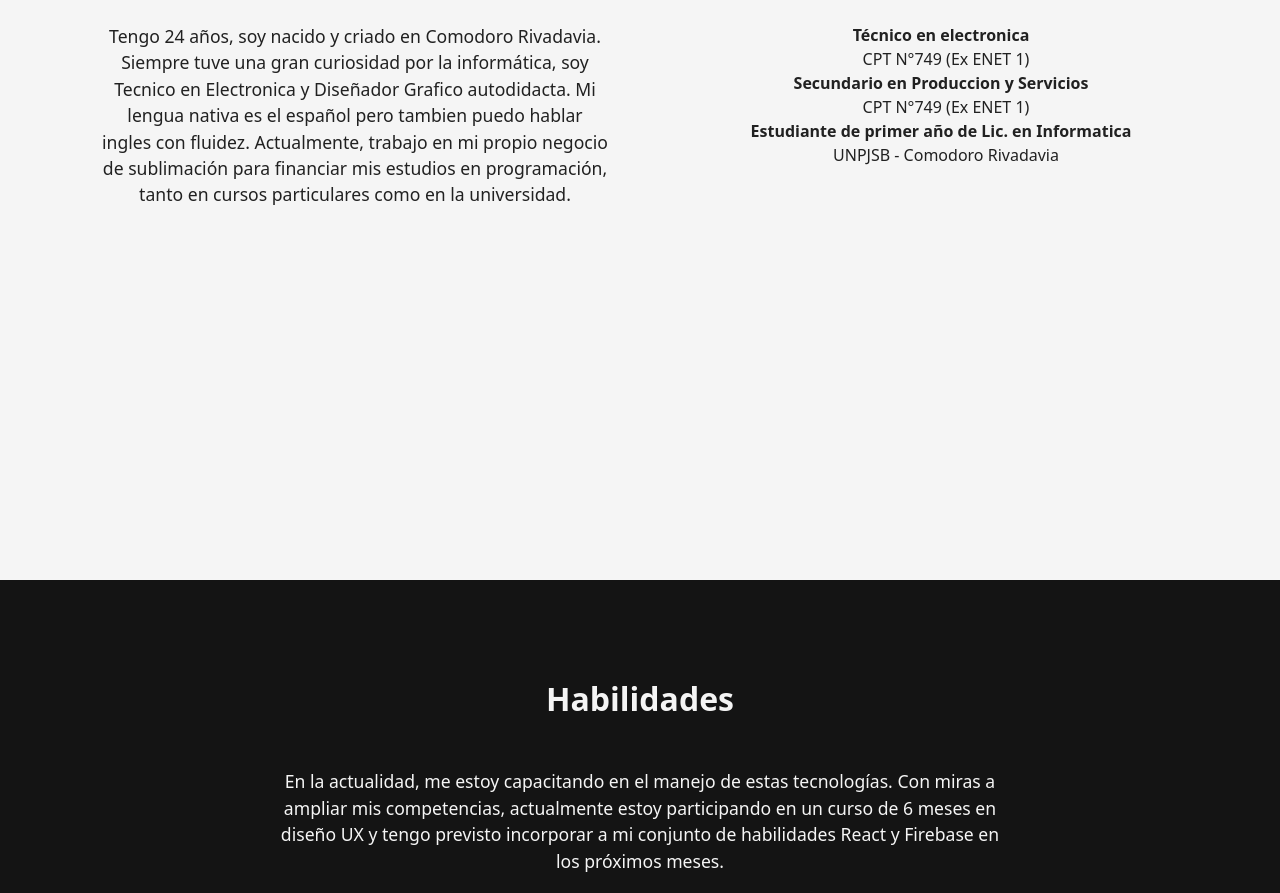
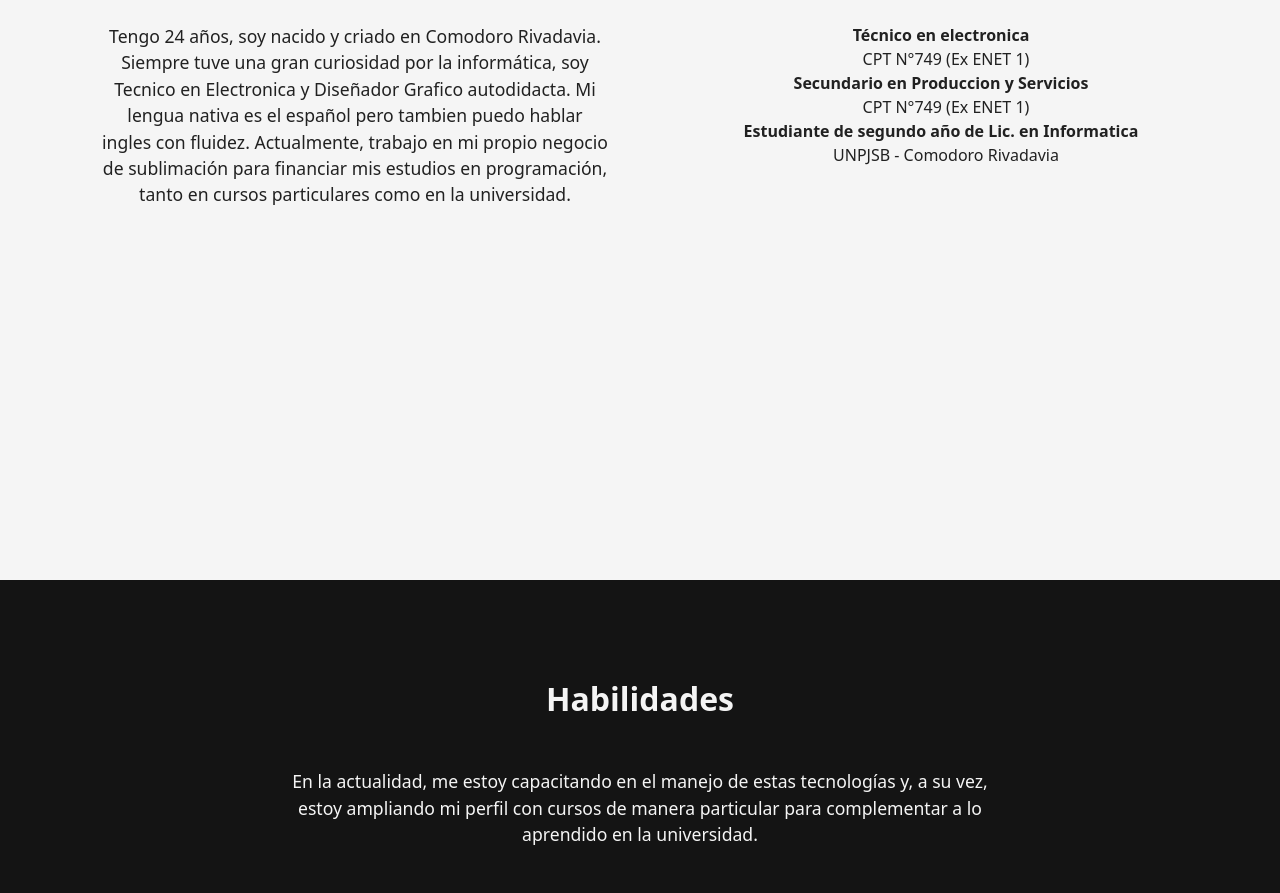
Before and after one commit to AxelRojas-hub/curriculumvitae, a plain HTML site: page index.html in a window 1280 px wide. Shown: the part 1090-1983 px from the top of the page. Drawn offline with nearby package versions, Linux system fonts and the light colour scheme.

Commit message:
Update index.html

```diff
--- a/index.html
+++ b/index.html
@@ -41,10 +41,6 @@
               />
             </div>
             <h1>¡Hola, soy Axel Rojas!</h1>
-          <p>
-            Bienvenidos a mi version de un Curriculum Vitae
-            para Argentina Programa
-          </p>
           <button class="cta">
             <a href="https://drive.google.com/file/d/19KPJcrI6ptbv2Idfzcalbfdtdva1Ydpj/view?usp=sharing" target="_bl">
               Descargar CV
@@ -79,7 +75,7 @@
               </li>
               <li class="escuela">CPT N°749 (Ex ENET 1)</li>
               <li>
-                <strong>Estudiante de primer año de Lic. en Informatica</strong>
+                <strong>Estudiante de segundo año de Lic. en Informatica</strong>
               </li>
               <li class="escuela">UNPJSB - Comodoro Rivadavia</li>
             </ul>
@@ -95,10 +91,8 @@
             <h3>Habilidades</h3>
             <p>
               En la actualidad, me estoy capacitando en el manejo de estas
-              tecnologías. Con miras a ampliar mis competencias, actualmente
-              estoy participando en un curso de 6 meses en diseño UX y tengo
-              previsto incorporar a mi conjunto de habilidades React y Firebase
-              en los próximos meses.
+              tecnologías y, a su vez, estoy ampliando mi perfil con cursos
+              de manera particular para complementar a lo aprendido en la universidad.
             </p>
           </div>
         </div>
```
